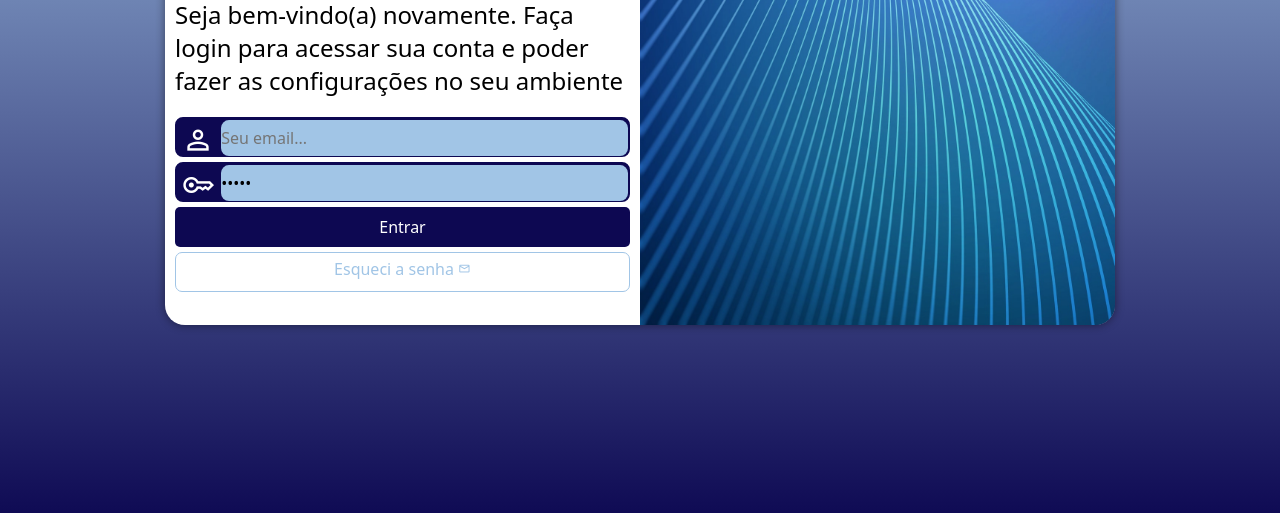
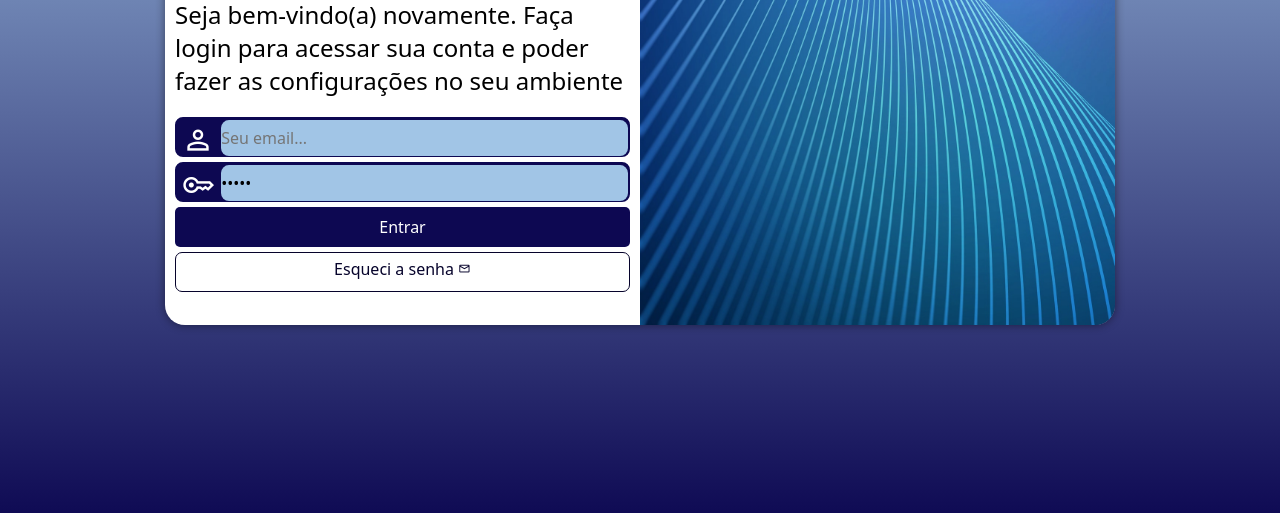
Before and after one commit to rlcarval38/projetologin, a plain HTML site: page index.html in a window 1280 px wide. Shown: the part 275-788 px from the top of the page. Drawn offline with nearby package versions, Linux system fonts and the light colour scheme.

Commit message:
Finalizado projeto

```diff
--- a/styles/style.css
+++ b/styles/style.css
@@ -120,8 +120,8 @@ form >a.botao{
     padding-top: 5px;
     margin-top: 5px;
     background-color: var(--cor00);
-    color: var(--cor02);
-    border: 1px solid var(--cor02);
+    color: var(--cor03);
+    border: 1px solid var(--cor03);
     border-radius: 7px;
     text-decoration: none;
 }
```
